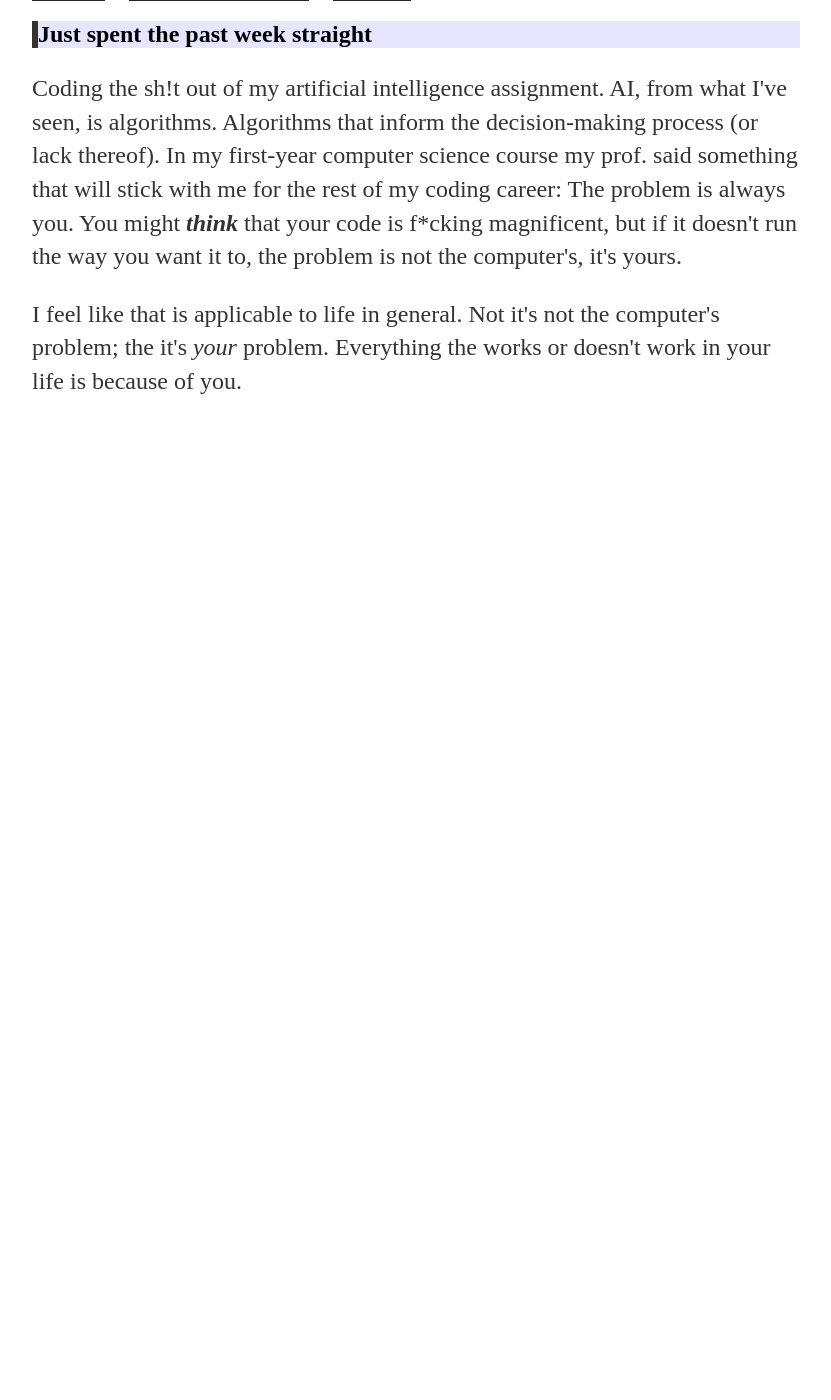
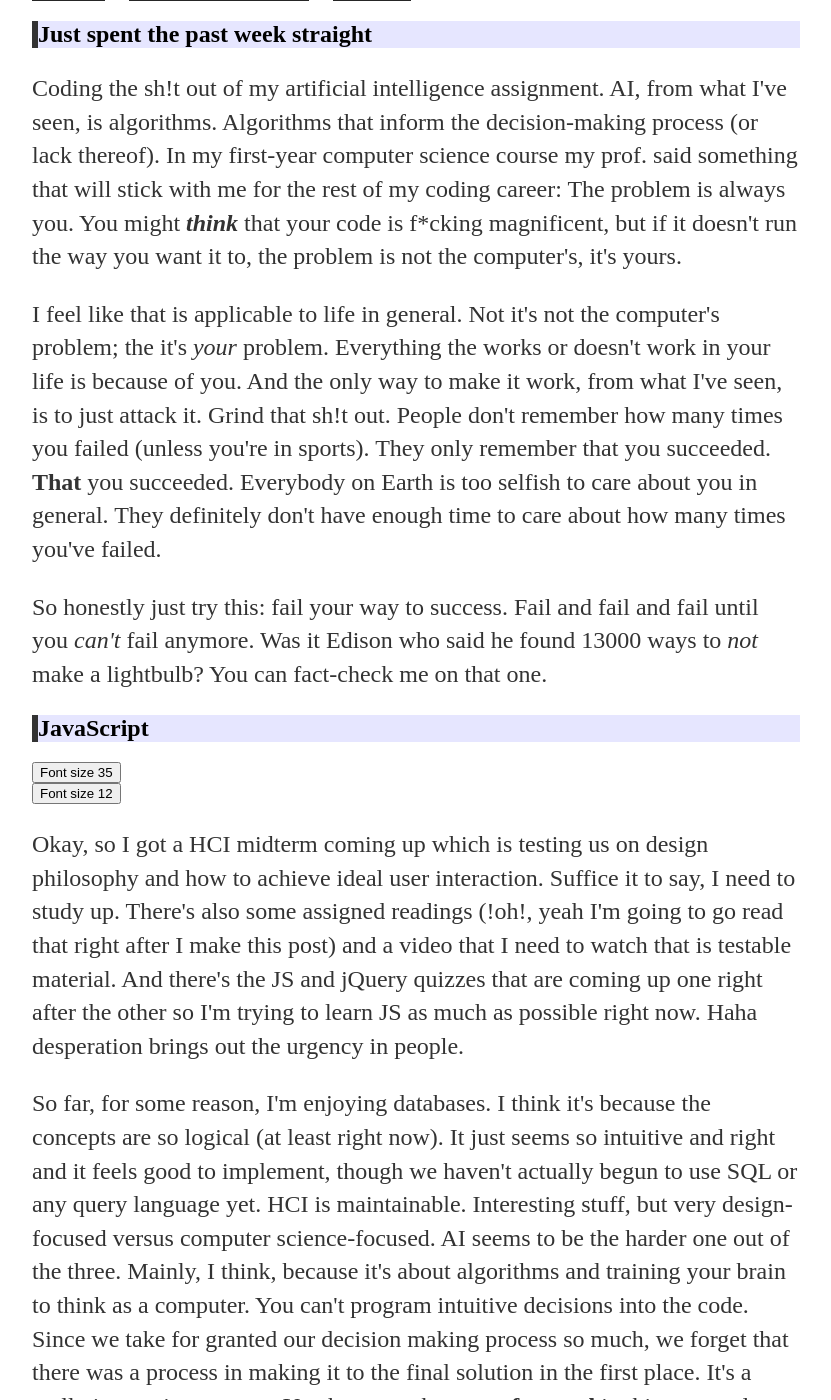
Before and after one commit to Illcarious/Illcarious.github.io, a Jekyll site: the page _posts/2019-10-13-JavaScript.html, which Jekyll copies as it is, in a window 1280 px wide and 1400 px high, scrolled down 270 px. Shown: the whole window, without its empty margins (224-1055 px from the left). Built offline with Jekyll 4.4.1, drawn with Linux system fonts in a browser that asks for light colours; before the commit the page ends 900 px from its top, so only the background shows below that; some of the changed text lies outside the part shown.

Commit message:
Update 2019-10-13-JavaScript.html

```diff
--- a/_posts/2019-10-13-JavaScript.html
+++ b/_posts/2019-10-13-JavaScript.html
@@ -29,11 +29,39 @@
       </ul>
     </nav>
 
-    <div id="story">
+    <div id="#story">
       <h2>Just spent the past week straight</h2>
-      <p>Coding the sh!t out of my artificial intelligence assignment. AI, from what I've seen, is algorithms. Algorithms that inform the decision-making process (or lack thereof). In my first-year computer science course my prof. said something that will stick with me for the rest of my coding career: The problem is always you. You might <em><strong>think</strong></em> that your code is f*cking magnificent, but if it doesn't run the way you want it to, the problem is not the computer's, it's yours.</p>
-      <p>I feel like that is applicable to life in general. Not it's not the computer's problem; the it's <em>your</em> problem. Everything the works or doesn't work in your life is because of you.</p>
+      <p id="size">Coding the sh!t out of my artificial intelligence assignment. AI, from what I've seen, is algorithms. Algorithms that inform the decision-making process (or lack thereof). In my first-year computer science course my prof. said something that will stick with me for the rest of my coding career: The problem is always you. You might <em><strong>think</strong></em> that your code is f*cking magnificent, but if it doesn't run the way you want it to, the problem is not the computer's, it's yours.</p>
+      <p id="size">I feel like that is applicable to life in general. Not it's not the computer's problem; the it's <em>your</em> problem. Everything the works or doesn't work in your life is because of you. And the only way to make it work, from what I've seen, is to just attack it. Grind that sh!t out. People don't remember how many times you failed (unless you're in sports). They only remember that you succeeded. <strong>That</strong> you succeeded. Everybody on Earth is too selfish to care about you in general. They definitely don't have enough time to care about how many times you've failed.</p>
+      <p id="size">So honestly just try this: fail your way to success. Fail and fail and fail until you <em>can't</em> fail anymore. Was it Edison who said he found 13000 ways to <em>not</em> make a lightbulb? You can fact-check me on that one.</p>
     </div>
+
+    <div id="#javascript practice">
+      <h2>JavaScript</h2>
+      <button type="button" onclick="change35()">Font size 35</button>
+      <br>
+      <button type="button" onclick="change12()">Font size 12</button>
+      <p id="size">Okay, so I got a HCI midterm coming up which is testing us on design philosophy and how to achieve ideal user interaction. Suffice it to say, I need to study up. There's also some assigned readings (!oh!, yeah I'm going to go read that right after I make this post) and a video that I need to watch that is testable material. And there's the JS and jQuery quizzes that are coming up one right after the other so I'm trying to learn JS as much as possible right now. Haha desperation brings out the urgency in people.</p>
+      <p id="size">So far, for some reason, I'm enjoying databases. I think it's because the concepts are so logical (at least right now). It just seems so intuitive and right and it feels good to implement, though we haven't actually begun to use SQL or any query language yet. HCI is maintainable. Interesting stuff, but very design-focused versus computer science-focused. AI seems to be the harder one out of the three. Mainly, I think, because it's about algorithms and training your brain to think as a computer. You can't program intuitive decisions into the code. Since we take for granted our decision making process so much, we forget that there was a process in making it to the final solution in the first place. It's a really interesting process. You have to take a step <strong>forward</strong> in this case and actually think through each decision you make in order to program the 'intelligence'. It really makes you appreciate what your brain does for you.</p>
+    </div>
+
+    <div id="#media">
+      <h2>Sebastian Lague</h2>
+      <p>Keeps getting a shout-out from our AI prof. Very interesting fella-r.</p>
+      <iframe width="560" height="315" src="https://www.youtube.com/embed/bqtqltqcQhw" frameborder="0" allow="accelerometer; autoplay; encrypted-media; gyroscope; picture-in-picture" allowfullscreen></iframe>
+    </div>
+
+    <script>
+        function change35(){
+          document.getElementById("size").style.fontSize = "35px";
+        }
+        function change12(){
+          document.getElementById("size").style.fontSize = "12px";
+        }
+    </script>
+
+    <footer>
+      <p>Happy Long Weekend y'all!</p>
+    </footer>
   </body>
-
 </html>
```
